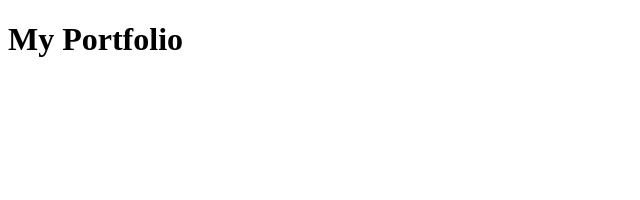
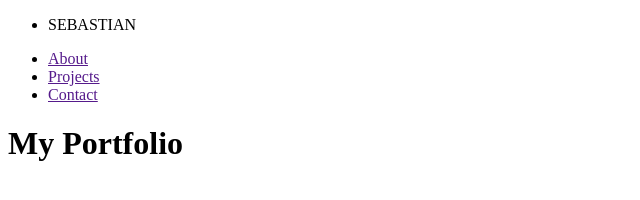
Before and after one commit to Seba010d/Portfolio, a website with bundled scripts: page Index.html in a window 1280 px wide. Shown: the whole page, without its empty margins (0-640 px from the left). Built offline with nearby package versions, Linux system fonts and the light colour scheme.

Commit message:
Refactor Index.html structure for improved organization and add server start instructions to README.md

```diff
--- a/Index.html
+++ b/Index.html
@@ -10,6 +10,25 @@
     <script src="Assets/JS/index.js" type="module"></script>
   </head>
   <body>
-    <h1>My Portfolio</h1>
+    <!-- GLOBAL HEADER -->
+    <header>
+      <!-- GLOBAL NAVIGATION -->
+      <nav>
+        <ul>
+          <li>SEBASTIAN</li>
+        </ul>
+        <ul>
+          <li><a href="">About</a></li>
+          <li><a href="">Projects</a></li>
+          <li><a href="">Contact</a></li>
+        </ul>
+      </nav>
+    </header>
+    <!-- GLOBAL CONTENT -->
+    <main>
+      <h1>My Portfolio</h1>
+    </main>
+    <!-- GLOBAL FOOTER -->
+    <footer></footer>
   </body>
 </html>
```
Also changed, not shown: README.md.
